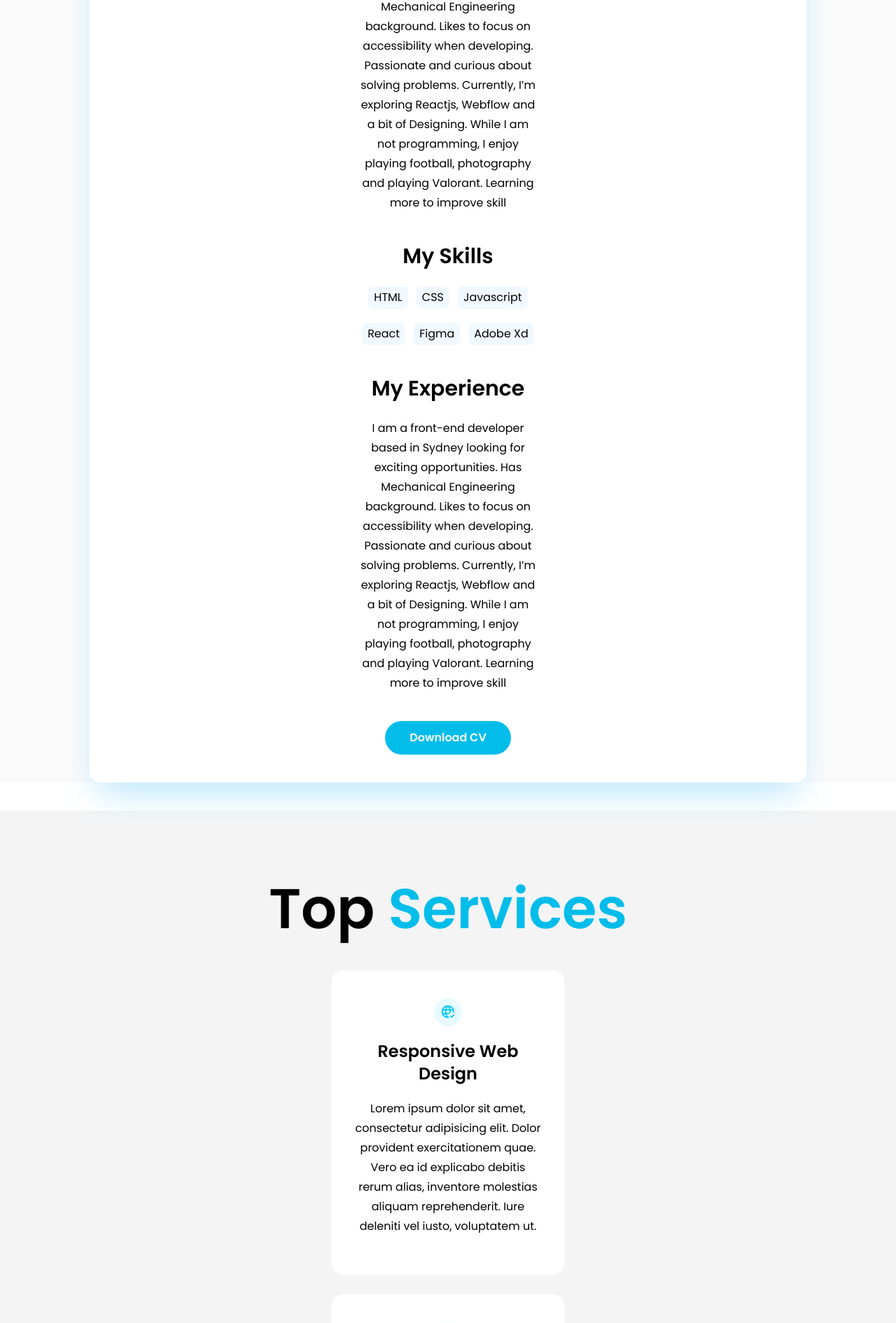
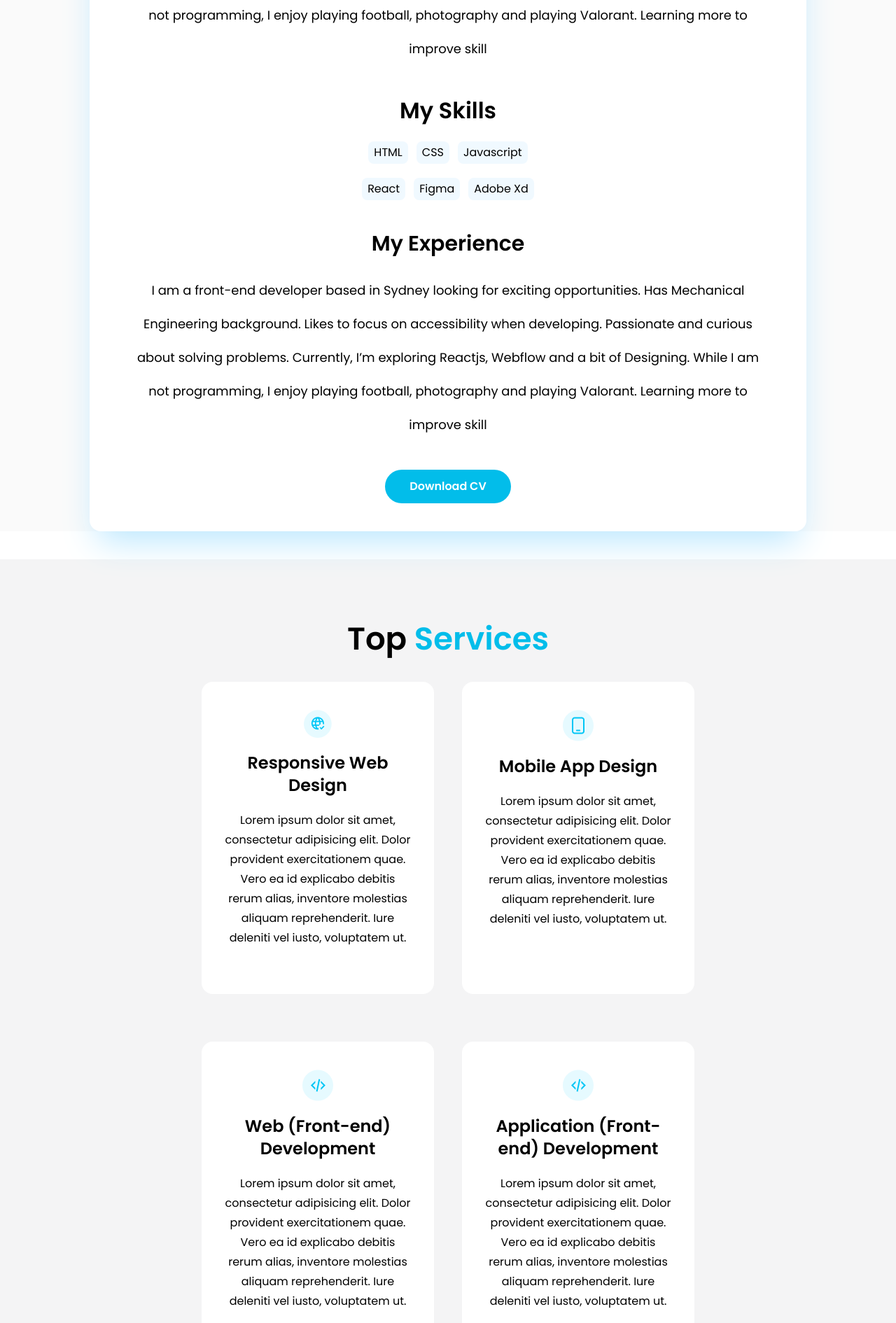
Before and after one commit to DsDigitalz/MyPortfolio-Project, a React (Vite) app: page / in a window 1280 px wide. Shown: the part 1495-3385 px from the top of the page at 70% size. Built offline with nearby package versions, Linux system fonts and the light colour scheme.

Commit message:
worked with responsivenes

```diff
--- a/src/Components/About.jsx
+++ b/src/Components/About.jsx
@@ -3,15 +3,15 @@ import React from "react";
 export default function About() {
   return (
     <section className="bg-zinc-50 items-center flex flex-col pt-10  ">
-      <h1 className="text-[35px] font-semibold sm:text-[50px] md:text-[60px]">
+      <h1 className="text-[35px] font-semibold sm:text-[40px] md:text-[45px]">
         About <span className="text-[#02BDEA]">Me</span>
       </h1>
-      <div className="mt-7 w-[332px] rounded-2xl bg-white flex flex-col items-center  p-10  shadow-2xl shadow-sky-200  sm:w-[500px] md:w-[570px] lg:w-[690px] xl:w-[1024px] 2xl:w-[1440px]">
-        <p className="text-[18px] w-[282px] mt-5 font-semibold text-center sm:text-[18px] sm:w-[450px] md:text-[20 px] lg:w-[500px] lg:text-[24px] lg:w-[500px] lg:text-[24px]  ">
+      <div className="mt-7 w-[332px] rounded-2xl bg-white flex flex-col items-center  p-10  shadow-2xl shadow-sky-200  sm:w-[500px] md:w-[670px] lg:w-[750px] xl:w-[1024px] 2xl:w-[1140px]">
+        <p className="text-[18px] w-[282px] mt-5 font-semibold text-center sm:text-[18px] sm:w-[450px] md:text-[20 px] lg:w-[700px] lg:text-[22px] xl:w-[900px] xl:text-[24px] 2xl:w-[900px] 2xl:text-[24px]  ">
           I am a front-end developer based in Nigeria. Has Mechanical
           Engineering background.
         </p>
-        <p className="text-center text-[16px] w-[260px] mt-5 leading-7">
+        <p className="text-center text-[16px] w-[260px] mt-5 leading-7 sm:text-[16px] sm:w-[400px] md:text-[16px] md:w-[600px] md:leading-9 lg:w-[650px] lg:text-[16px] lg:leading-10 xl:w-[900px] xl:text-[18px] xl:leading-12  2xl:w-[900px] 2xl:text-[20px]">
           I am a front-end developer based in Sydney looking for exciting
           opportunities. Has Mechanical Engineering background. Likes to focus
           on accessibility when developing. Passionate and curious about solving
@@ -21,9 +21,11 @@ export default function About() {
         </p>
 
         <div className="flex flex-col items-center gap-5 text-[16px]">
-          <h1 className="text-[30px] font-semibold mt-10">My Skills</h1>
-          <div className="flex gap-3">
-            <p className="bg-sky-50 rounded-lg py-1 px-2 ">HTML</p>
+          <h1 className=" font-semibold mt-10 text-[18px] w-[282px]  text-center sm:text-[18px] sm:w-[450px] md:text-[20px] lg:w-[700px] lg:text-[30px] xl:w-[900px] xl:text-[32px] 2xl:w-[900px] 2xl:text-[34px] ">
+            My Skills
+          </h1>
+          <div className="flex gap-3 ">
+            <p className="bg-sky-50 rounded-lg py-1 px-2">HTML</p>
             <p className="bg-sky-50 rounded-lg py-1 px-2">CSS</p>
             <p className="bg-sky-50 rounded-lg py-1 px-2">Javascript</p>
           </div>
@@ -35,7 +37,7 @@ export default function About() {
         </div>
         <div className="flex flex-col items-center">
           <h1 className="text-[30px] font-semibold mt-10">My Experience</h1>
-          <p className="text-center text-[16px] w-[260px] mt-5 leading-7">
+          <p className="text-center text-[16px] w-[260px] mt-5 leading-7 sm:text-[16px] sm:w-[400px] md:text-[16px] md:w-[600px] md:leading-9 lg:w-[650px] lg:text-[16px] lg:leading-10 xl:w-[900px] xl:text-[18px] xl:leading-12  2xl:w-[900px] 2xl:text-[20px] ">
             I am a front-end developer based in Sydney looking for exciting
             opportunities. Has Mechanical Engineering background. Likes to focus
             on accessibility when developing. Passionate and curious about
--- a/src/Components/TopServices.jsx
+++ b/src/Components/TopServices.jsx
@@ -6,20 +6,23 @@ import code from "./public/code.png";
 export default function TopServices() {
   return (
     <section className="bg-zinc-100 mt-10 py-20 flex flex-col items-center h-[1669px]">
-      <h1 className="text-[35px] font-semibold lg:text-[80px]">
+      <h1 className="text-[35px] font-semibold sm:text-[40px] md:text-[45px]">
         Top <span className="text-[#02BDEA]">Services</span>
       </h1>
-      <div className="mt-7 w-[332px] bg-white h-[446px] mx-auto flex justify-center py-10 rounded-2xl">
+      <div className="lg:grid lg:grid-cols-2 2xl:grid 2xl:grid-cols-3 gap-10">
+        <div className="mt-7 w-[332px] bg-white h-[446px] mx-auto flex justify-center py-10 rounded-2xl ">
           <div className="w-[270px] flex flex-col items-center gap-5 leading-7">
             <div>
               <img src={web} alt="" />
             </div>
-          <h1 className="font-semibold text-2xl text-center">Responsive Web Design</h1>
+            <h1 className="font-semibold text-2xl text-center">
+              Responsive Web Design
+            </h1>
             <p className="text-center">
               Lorem ipsum dolor sit amet, consectetur adipisicing elit. Dolor
               provident exercitationem quae. Vero ea id explicabo debitis rerum
-            alias, inventore molestias aliquam reprehenderit. Iure deleniti vel
-            iusto, voluptatem ut.
+              alias, inventore molestias aliquam reprehenderit. Iure deleniti
+              vel iusto, voluptatem ut.
             </p>
           </div>
         </div>
@@ -28,12 +31,14 @@ export default function TopServices() {
             <div>
               <img src={mobile} alt="" />
             </div>
-          <h1 className="font-semibold text-2xl text-center">Mobile App Design</h1>
+            <h1 className="font-semibold text-2xl text-center">
+              Mobile App Design
+            </h1>
             <p className="text-center">
               Lorem ipsum dolor sit amet, consectetur adipisicing elit. Dolor
               provident exercitationem quae. Vero ea id explicabo debitis rerum
-            alias, inventore molestias aliquam reprehenderit. Iure deleniti vel
-            iusto, voluptatem ut.
+              alias, inventore molestias aliquam reprehenderit. Iure deleniti
+              vel iusto, voluptatem ut.
             </p>
           </div>
         </div>
@@ -42,13 +47,32 @@ export default function TopServices() {
             <div>
               <img src={code} alt="" />
             </div>
-          <h1 className="font-semibold text-2xl text-center">Web (Front-end) Development</h1>
+            <h1 className="font-semibold text-2xl text-center">
+              Web (Front-end) Development
+            </h1>
             <p className="text-center">
               Lorem ipsum dolor sit amet, consectetur adipisicing elit. Dolor
               provident exercitationem quae. Vero ea id explicabo debitis rerum
-            alias, inventore molestias aliquam reprehenderit. Iure deleniti vel
-            iusto, voluptatem ut.
+              alias, inventore molestias aliquam reprehenderit. Iure deleniti
+              vel iusto, voluptatem ut.
             </p>
+          </div>
+        </div>
+        <div className="mt-7 w-[332px] bg-white h-[446px] mx-auto flex justify-center py-10 rounded-2xl">
+          <div className="w-[270px] flex flex-col items-center gap-5 leading-7">
+            <div>
+              <img src={code} alt="" />
+            </div>
+            <h1 className="font-semibold text-2xl text-center">
+              Application (Front-end) Development
+            </h1>
+            <p className="text-center">
+              Lorem ipsum dolor sit amet, consectetur adipisicing elit. Dolor
+              provident exercitationem quae. Vero ea id explicabo debitis rerum
+              alias, inventore molestias aliquam reprehenderit. Iure deleniti
+              vel iusto, voluptatem ut.
+            </p>
+          </div>
         </div>
       </div>
     </section>
```
Lines whose indentation alone changed are shown as unchanged.
